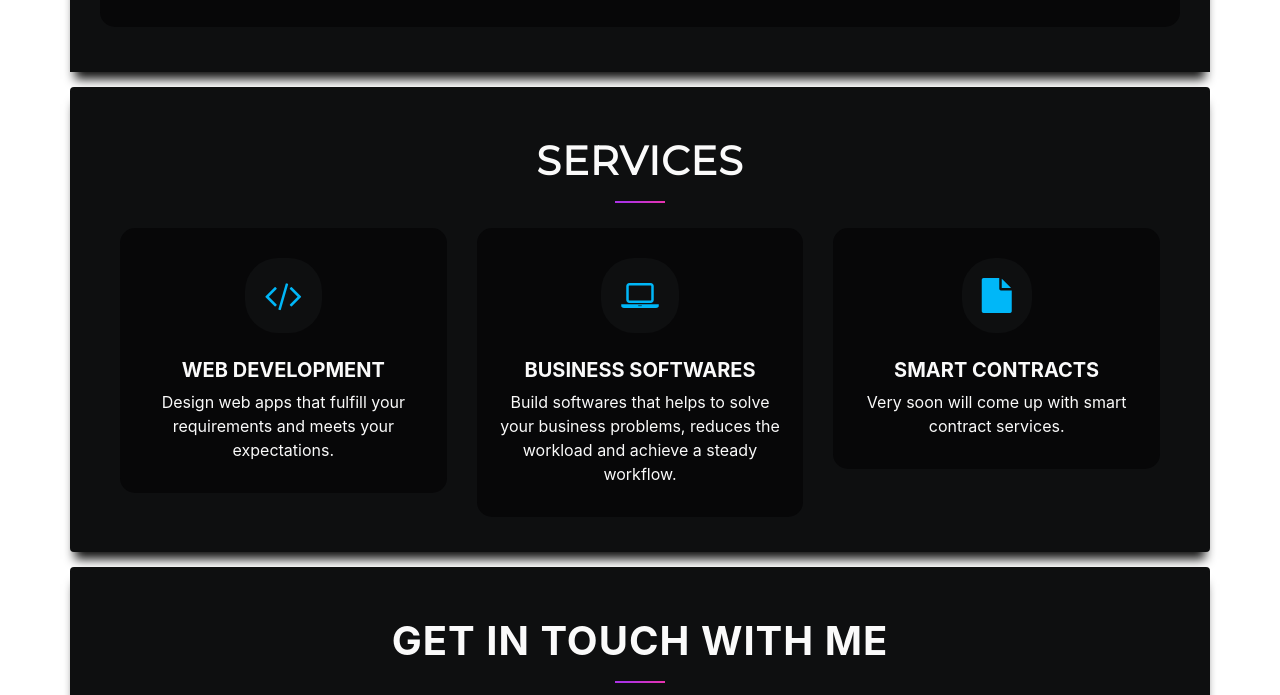
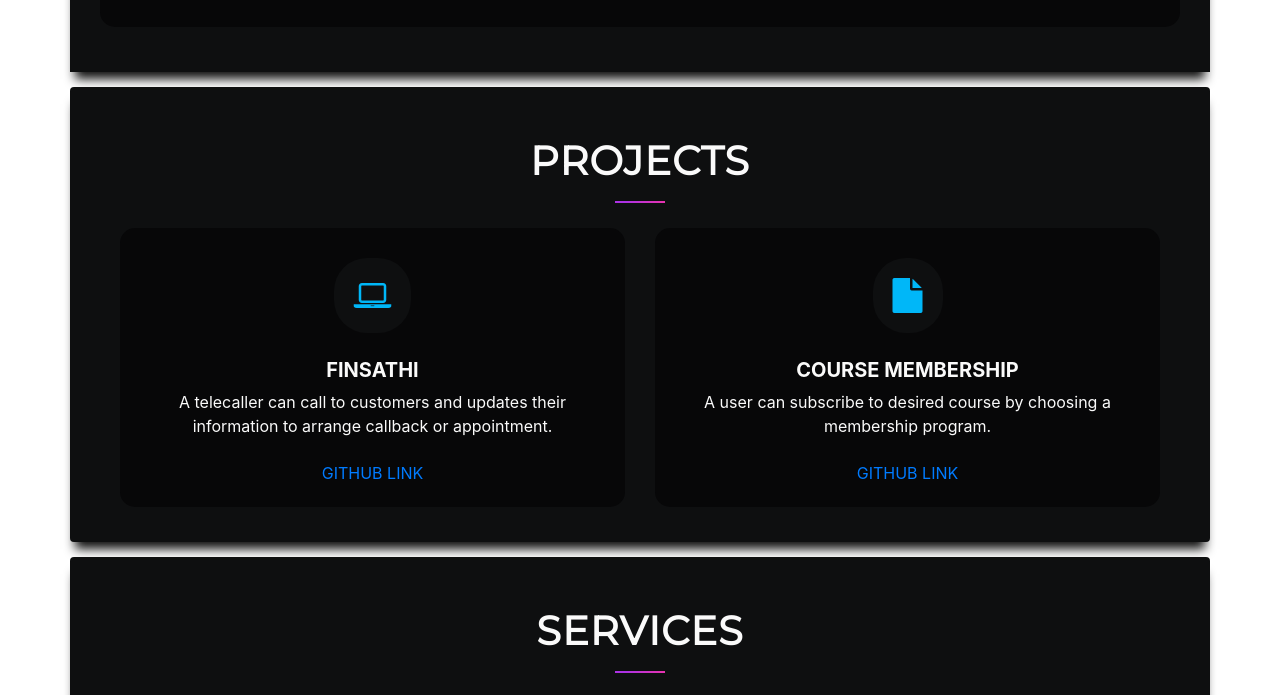
Before and after one commit to n-bhasin/portfolio, a website: page index.html in a window 1280 px wide. Shown: the part 669-1364 px from the top of the page. Drawn offline with nearby package versions, Linux system fonts and the light colour scheme.

Commit message:
add projects

```diff
--- a/index.css
+++ b/index.css
@@ -79,11 +79,16 @@ html{
     color: #ffffff !important;
     border-radius: 5px !important;
     background: linear-gradient(to right, #ac32e4 40%, #e833b0 100%)!important;
-    transition: all 1s ease-in-out;
+    transition: all .45s ease-out;
 }
 .btn:hover{
-    color: #070708;
-    background: #00B7F8 ;
+    color: #ffffff;
+    background: linear-gradient(to right, #ac32e4 40%, #e833b0 100%)!important;
+    /* background: #00B7F8 ; */
+}
+#git-link:hover{
+    color: #ffffff;
+    text-decoration: none;
 }
 .p-10{
     padding:10px;
@@ -137,5 +142,5 @@ html{
 }
 .custom-social-link:hover{
     color: #ffffff !important;
-    background: linear-gradient(to right, #33ccff 0%, #ff99cc 100%)
+    background: linear-gradient(to right, #ac32e4 20%, #e833b0 100%);
 }
--- a/index.html
+++ b/index.html
@@ -28,6 +28,7 @@
            <div class="col-md-12 nav-bar-custom">
              <ul style="padding:0px;">
                <li class="nav-items"><a style="color: #00B7F8;"href="#about">ABOUT</a> </li>
+               <li class="nav-items"><a style="color: #00B7F8;"href="#projects">PROJECTS</a> </li>
                <li class="nav-items"><a style="color: #00B7F8;"href="#services">SERVICES</a> </li>
                <li class="nav-items"><a style="color: #00B7F8;"href="#contact">CONTACT</a></li>
              </ul>
@@ -78,19 +79,70 @@
                         </a>
                   </div>
                     </div>
-
+                  </div>
+                </div>
+              </div>
+            </div>
+          </div>
         </div>
 
-                  <!-- services -->
+        <!--services-->
+        <div class="col-md-12" id="projects">
+          <div class="container">
+            <div class="row">
+              <div class="col-md-12 who-i-am  shadow-custom  rounded div-background-color" style="margin-top: 15px;">
+                <h1 class="text-center letterSpacing text-color headings custom-font-family">
+                  <strong>PROJECTS </strong> </h1>
+                  <hr class="small-bar">
+
+                  <div class="col-md-12">
+                    <div class="row">
+                      <!-- <div class="col-md-4 text-center">
+                        <div class="col-md-12  main-services-section">
+                          <i class="fa fa-code text-color text-center services-logo"></i>
+                          <h5 class="text-color text-center"> <strong>WEB DEVELOPMENT</strong> </h5>
+                          <p class="text-color text-center">Design web apps that fulfill your requirements and meets your expectations.</p>
+                        </div>
+                      </div> -->
+
+                      <div class="col-md-6 text-center">
+                        <div class="col-md-12 main-services-section">
+                          <i class="fa fa-laptop text-color text-center services-logo"></i>
+                          <h5 class="text-color text-center"> <strong>FINSATHI</strong> </h5>
+                          <p class="text-color text-center">A telecaller can call to customers and updates
+                            their information to arrange callback or appointment.</p>
+
+                          <div class="col-md-12">
+                            <button class="btn btm-primary">
+                              <a href="https://github.com/n-bhasin/finsarthi" id="git-link">GITHUB LINK</a>
+                            </button>
+                          </div>
+                        </div>
+                      </div>
+
+                        <div class="col-md-6 text-center">
+                          <div class="col-md-12 main-services-section">
+                            <i class="fa fa-file text-color text-center services-logo"></i>
+                            <h5 class="text-color text-center"> <strong>COURSE MEMBERSHIP</strong> </h5>
+                            <p class="text-color text-center">A user can subscribe to desired course by choosing a
+                              membership program.</p>
+
+                              <div class="col-md-12">
+                                <button class="btn btm-primary">
+                                  <a href="https://github.com/n-bhasin/courseMembership" id="git-link">GITHUB LINK</a>
+                                </button>
+                              </div>
+                          </div>
+                        </div>
 
                       </div>
                     </div>
                   </div>
               </div>
             </div>
+        </div>
 
-        <!--who i am -->
-
+        <!--services-->
         <div class="col-md-12" id="services">
           <div class="container">
             <div class="row">
@@ -132,7 +184,7 @@
               </div>
             </div>
         </div>
-
+        <!-- get in touch with me -->
         <div class="col-md-12 " id="contact">
           <div class="container">
             <div class="row">
```
Lines whose indentation alone changed are shown as unchanged.
